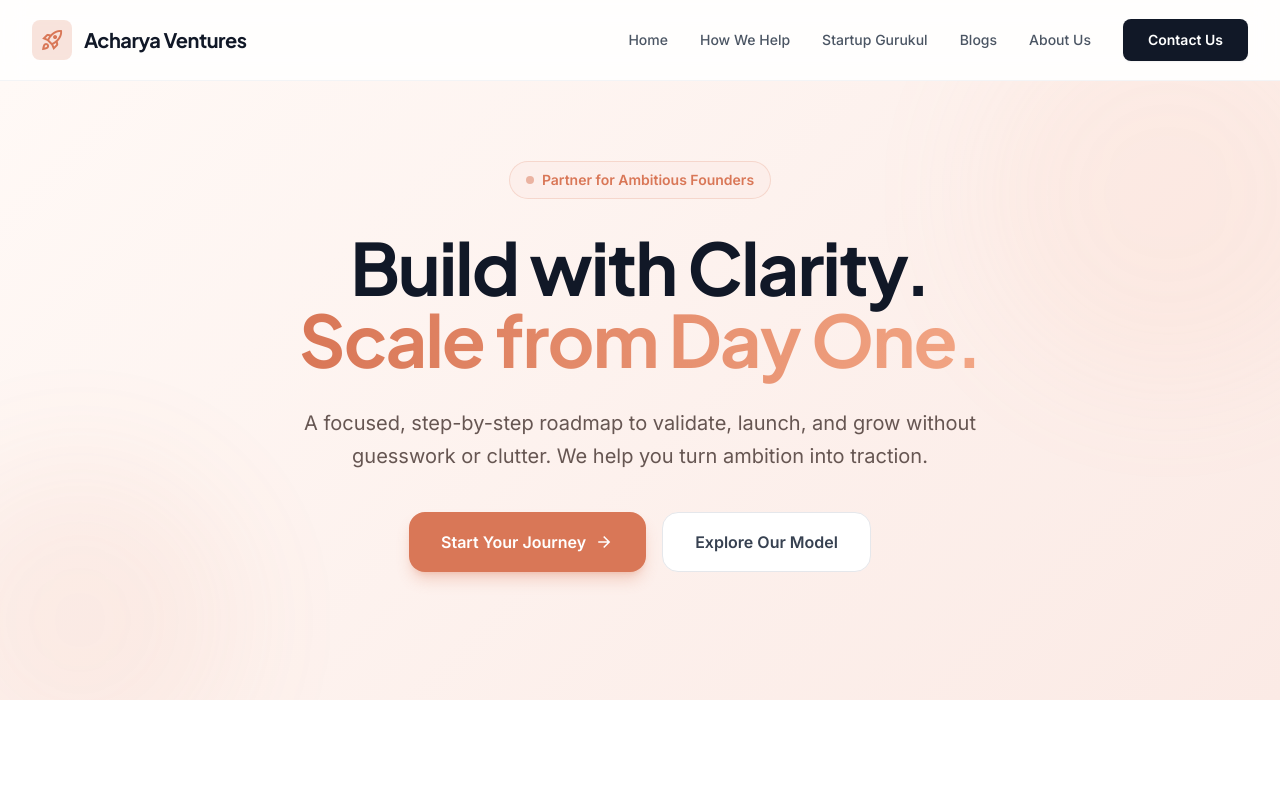
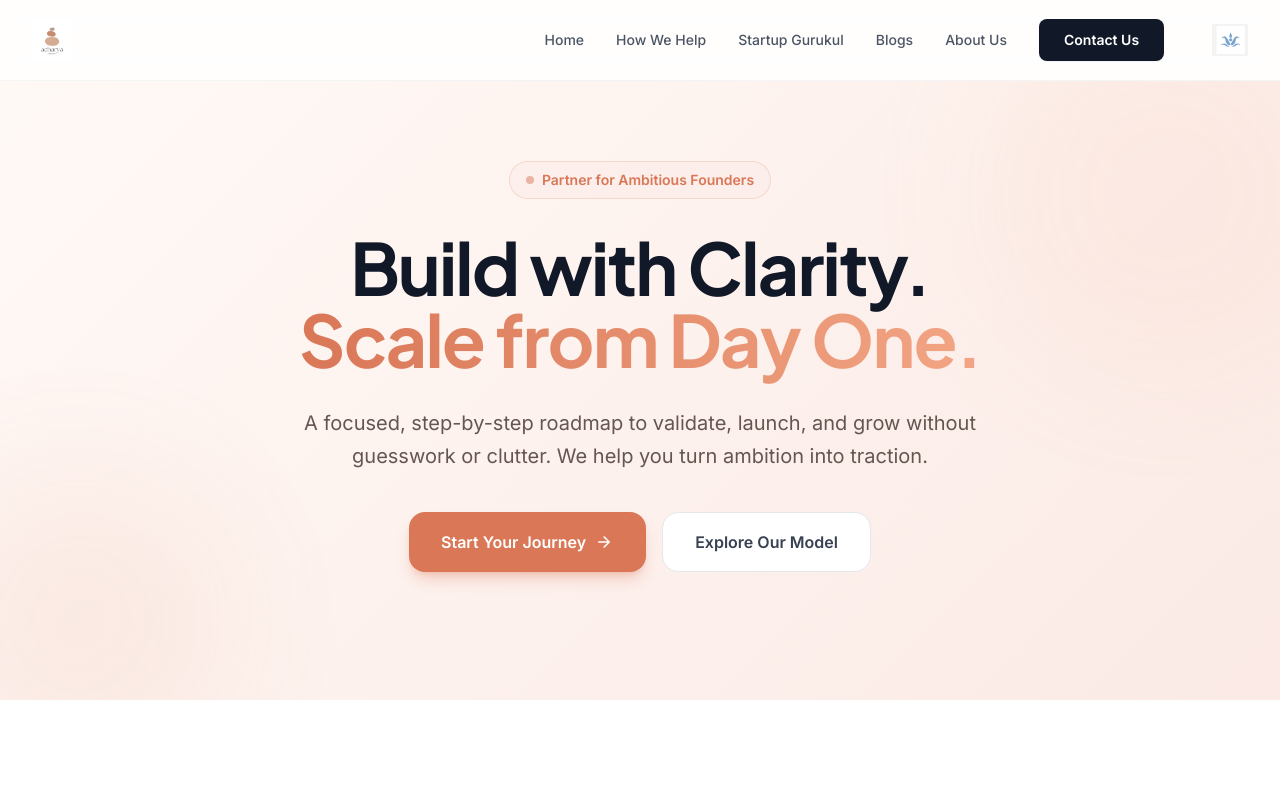
Before and after one commit to akshu5688/acharya-ventures-landing-pages, a website: page Avlanding page 1/index.html in a window 1280 px wide. Shown: the top 793 px of the page. Drawn offline with nearby package versions, Linux system fonts and the light colour scheme.

Commit message:
Add Acharya Ventures logo, Startup Gurukul icon in nav linking to gurukullanding page 2
Made-with: Cursor

```diff
--- a/Avlanding page 1/index.html
+++ b/Avlanding page 1/index.html
@@ -53,11 +53,8 @@
 <nav class="sticky top-0 z-50 w-full backdrop-blur-md bg-white/80 dark:bg-background-dark/80 border-b border-gray-100 dark:border-gray-800 transition-all duration-300">
 <div class="max-w-7xl mx-auto px-4 sm:px-6 lg:px-8">
 <div class="flex justify-between items-center h-20">
-<div class="flex-shrink-0 flex items-center gap-3">
-<div class="w-10 h-10 bg-primary/20 rounded-lg flex items-center justify-center text-primary">
-<span class="material-symbols-outlined text-2xl">rocket_launch</span>
-</div>
-<span class="font-display font-bold text-xl tracking-tight text-gray-900 dark:text-white">Acharya Ventures</span>
+<div class="flex-shrink-0 flex items-center">
+<a href="#"><img src="logo.png" alt="Acharya Ventures" class="h-10" style="height:40px;"></a>
 </div>
 <div class="hidden md:flex space-x-8 items-center">
 <a class="text-sm font-medium text-gray-600 hover:text-primary dark:text-gray-300 dark:hover:text-primary transition-colors" href="#">Home</a>
@@ -68,8 +65,10 @@
 <a class="inline-flex items-center justify-center px-6 py-2.5 border border-transparent text-sm font-semibold rounded-lg text-white bg-gray-900 hover:bg-primary dark:bg-white dark:text-background-dark dark:hover:bg-primary dark:hover:text-white transition-all shadow-sm hover:shadow-md" href="#">
                         Contact Us
                     </a>
+<a href="../gurukullanding page 2/" class="flex items-center" title="Startup Gurukul"><img src="sg-logo.png" alt="Startup Gurukul" class="ml-4" style="height:32px;"></a>
 </div>
-<div class="md:hidden flex items-center">
+<div class="md:hidden flex items-center gap-3">
+<a href="../gurukullanding page 2/" title="Startup Gurukul"><img src="sg-logo.png" alt="Startup Gurukul" style="height:28px;"></a>
 <button class="text-gray-600 dark:text-gray-300 hover:text-primary focus:outline-none">
 <span class="material-symbols-outlined text-3xl">menu</span>
 </button>
@@ -319,10 +318,7 @@
 <div class="grid grid-cols-1 md:grid-cols-2 lg:grid-cols-4 gap-12 mb-16">
 <div>
 <div class="flex items-center gap-2 mb-6">
-<div class="w-8 h-8 bg-primary rounded-lg flex items-center justify-center text-white">
-<span class="material-symbols-outlined text-lg">rocket_launch</span>
-</div>
-<span class="font-display font-bold text-lg text-gray-900 dark:text-white">Acharya Ventures</span>
+<a href="#"><img src="logo.png" alt="Acharya Ventures" style="height:36px;"></a>
 </div>
 <p class="text-gray-500 dark:text-gray-400 text-sm leading-relaxed mb-6">
                         Building the next generation of scalable, sustainable startups through clarity and disciplined execution.
```
Also changed, not shown: Avlanding page 1/logo.png (added), Avlanding page 1/sg-logo.png (added).
